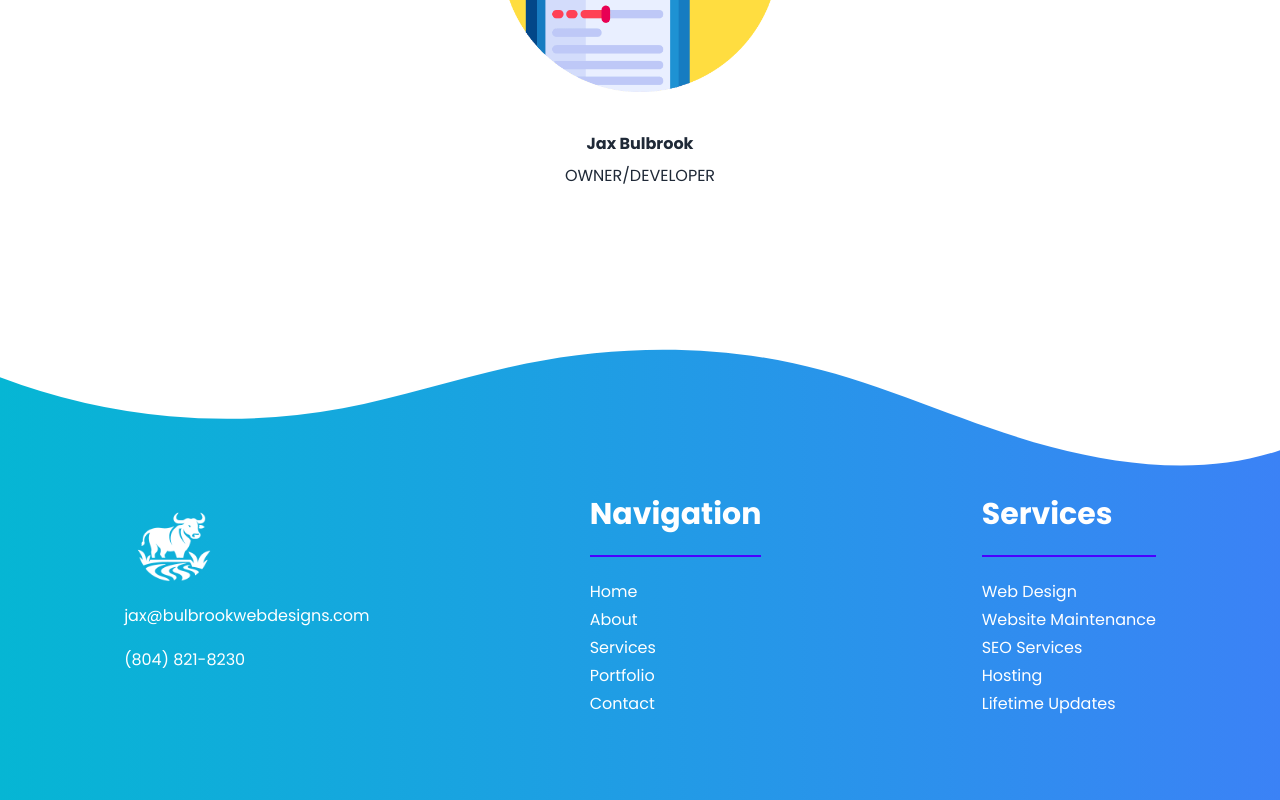
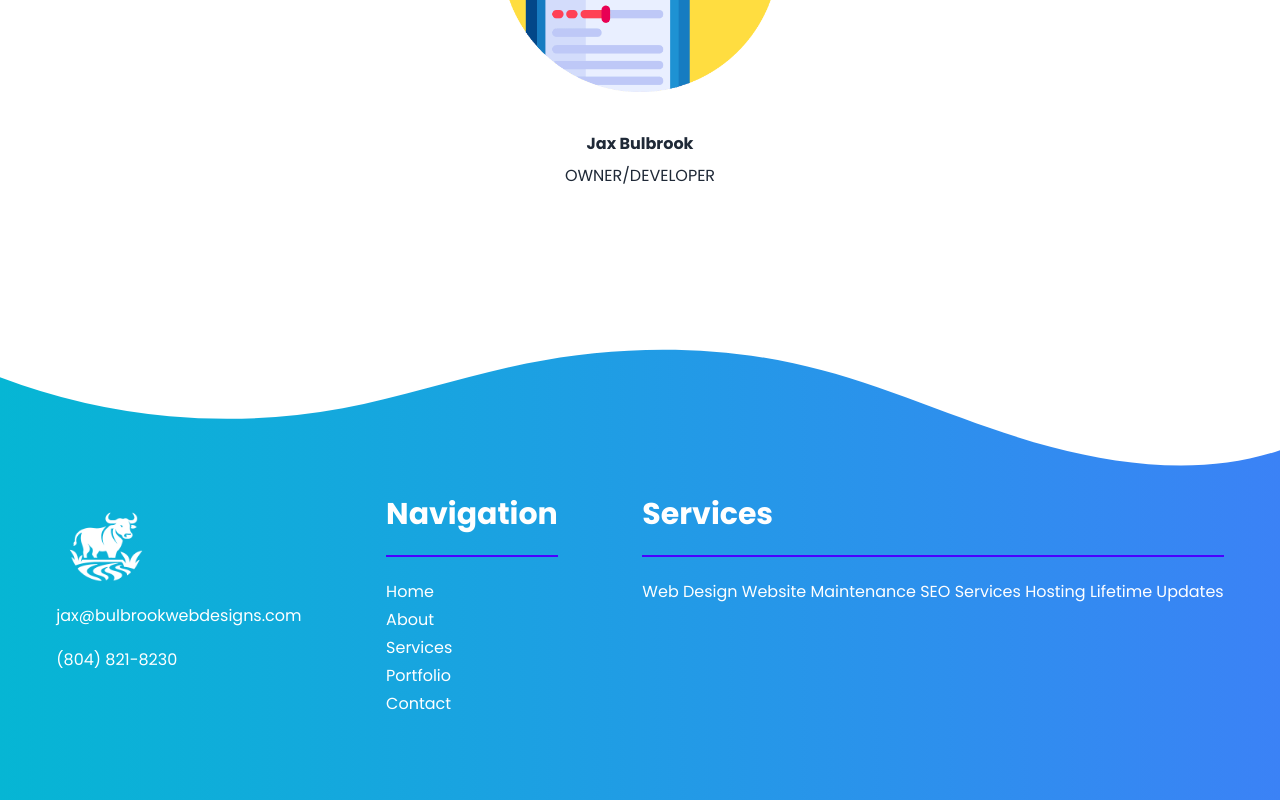
Before and after one commit to Jax-Hax/portfolio, a SvelteKit app: page / in a window 1280 px wide. Shown: the part 2787-3587 px from the top of the page. Built offline with nearby package versions, Linux system fonts and the light colour scheme.

Commit message:
added links to bottom bar

```diff
--- a/src/routes/BottomBar.svelte
+++ b/src/routes/BottomBar.svelte
@@ -31,11 +31,11 @@
 		<div>
 			<h1 class="font-bold text-3xl">Services</h1>
 			<div class="divider divider-primary"></div>
-			<div class="my-1">Web Design</div>
-			<div class="my-1">Website Maintenance</div>
-			<div class="my-1">SEO Services</div>
-			<div class="my-1">Hosting</div>
-			<div class="my-1">Lifetime Updates</div>
+			<a href="/services" class="my-1">Web Design</a>
+			<a href="/services" class="my-1">Website Maintenance</a>
+			<a href="/services" class="my-1">SEO Services</a>
+			<a href="/services" class="my-1">Hosting</a>
+			<a href="/services" class="my-1">Lifetime Updates</a>
 		</div>
 	</footer>
 </div>
```
